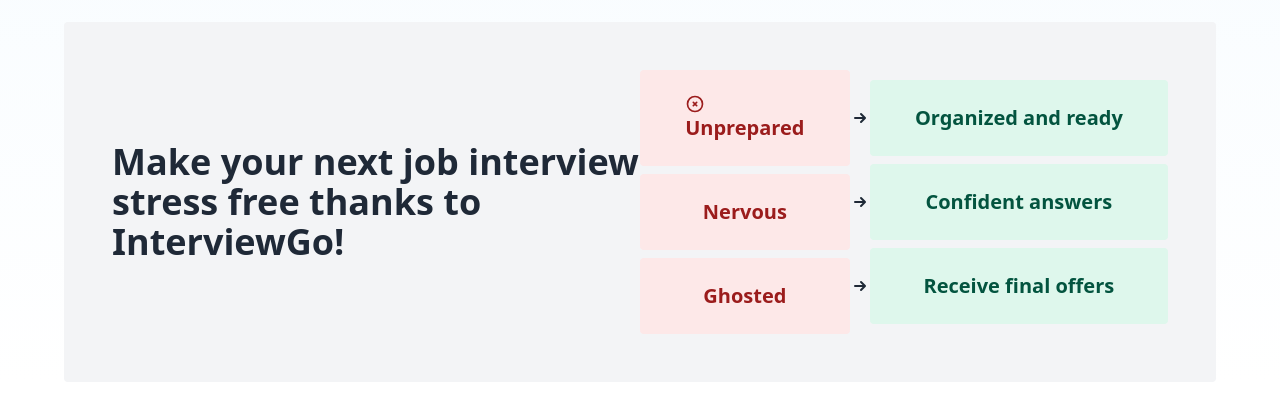
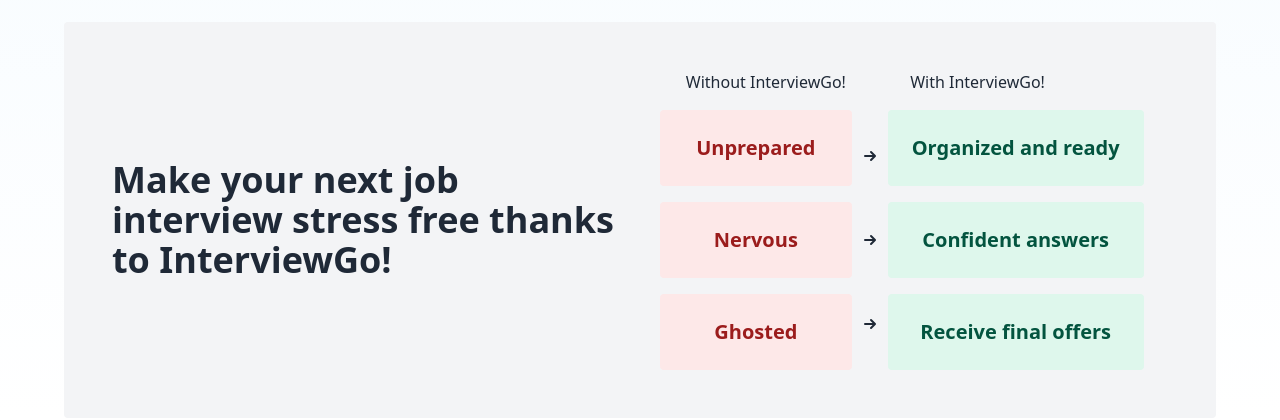
Before and after one commit to pbl-Vol2/interview-go, a React (Create React App) app: page / in a window 1280 px wide. Shown: the part 1766-2186 px from the top of the page. Built offline with nearby package versions, Linux system fonts and the light colour scheme.

Commit message:
landing page done

```diff
--- a/src/pages/landing.jsx
+++ b/src/pages/landing.jsx
@@ -4,7 +4,12 @@
 import demoInterview from "../assets/video/demoInterview.mp4";
 import demoFeedback from "../assets/video/demoFeedback.mp4";
 import { Badge, List } from "flowbite-react";
-import { HiCheckCircle, HiOutlineMicrophone, HiArrowSmRight, HiOutlineXCircle } from "react-icons/hi";
+import {
+  HiCheckCircle,
+  HiOutlineMicrophone,
+  HiArrowSmRight,
+  HiOutlineXCircle,
+} from "react-icons/hi";
 
 const Landing = () => {
   const navigate = useNavigate();
@@ -143,16 +148,19 @@
         </button>
       </div>
       <Badge color="gray" className="m-16 p-12">
-        <div className="flex flex-row items-center">
+        <div className="flex flex-row items-center justify-center">
           <h1 className="flex-1 text-4xl font-extrabold">
             Make your next job interview stress free thanks to InterviewGo!
           </h1>
-          <div className="flex flex-1 flex-row items-center">
-            <div className="grow flex flex-col gap-2">
-              <Badge color="failure" className="p-6 text-xl justify-center">
-                <HiOutlineXCircle />
-                Unprepared
-              </Badge>
+          <div className="flex-1 gap-2 ms-10">
+            <div className="flex flex-col">
+              <div className="flex flex-row text-center w-5/6 mb-4 font-normal text-base">
+                <p className="flex-1">Without InterviewGo!</p>
+                <p className="flex-1">With InterviewGo!</p>
+              </div>
+              <div className="flex flex-row gap-2 items-center">
+                <div className="grow flex flex-col gap-4">
+                  <Badge color="failure" className="p-6 text-xl justify-center">Unprepared</Badge>
                   <Badge color="failure" className="p-6 text-xl justify-center">Nervous</Badge>
                   <Badge color="failure" className="p-6 text-xl justify-center">Ghosted</Badge>
                 </div>
@@ -161,10 +169,12 @@
                   <HiArrowSmRight />
                   <HiArrowSmRight />
                 </div>
-            <div className="grow flex flex-col gap-2">
-              <Badge color="success" className="p-6 text-xl justify-center">Organized and ready</Badge>
-              <Badge color="success" className="p-6 text-xl justify-center">Confident answers</Badge>
-              <Badge color="success" className="p-6 text-xl justify-center">Receive final offers</Badge>
+                <div className="grow flex flex-col gap-4">
+                  <Badge color="success" className="p-6 text-xl justify-center w-64">Organized and ready</Badge>
+                  <Badge color="success" className="p-6 text-xl justify-center w-64">Confident answers</Badge>
+                  <Badge color="success" className="p-6 text-xl justify-center w-64">Receive final offers</Badge>
+                </div>
+              </div>
             </div>
           </div>
         </div>
```
Lines whose indentation alone changed are shown as unchanged.
